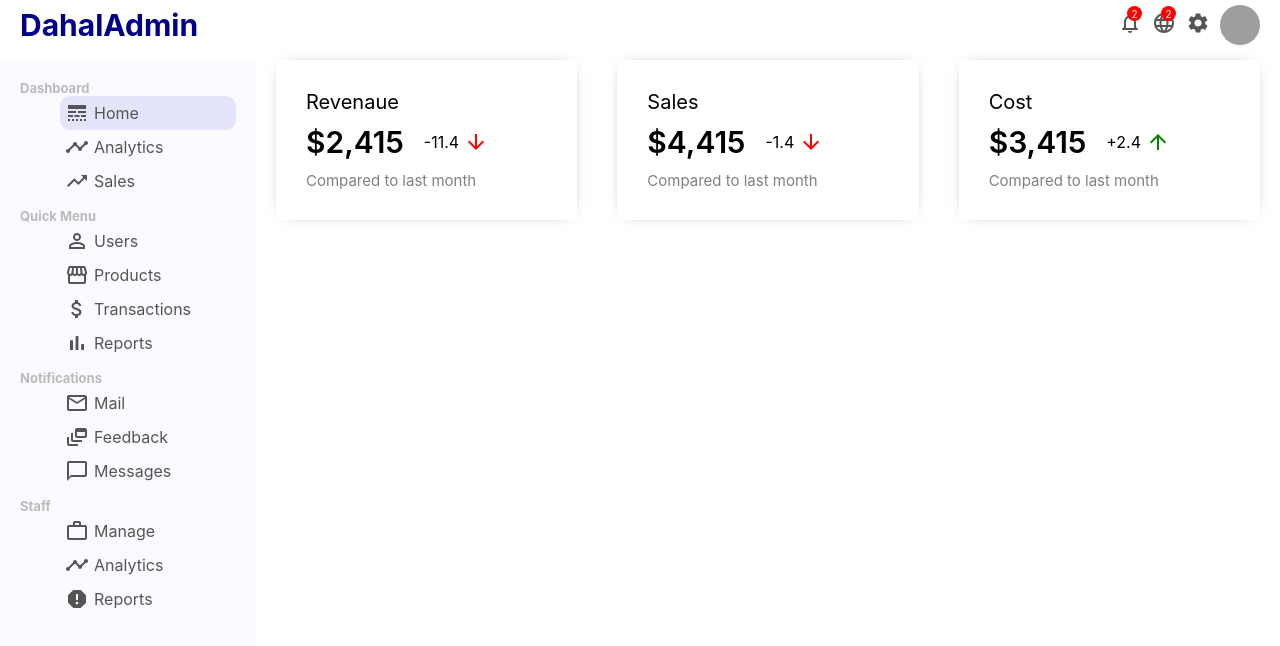
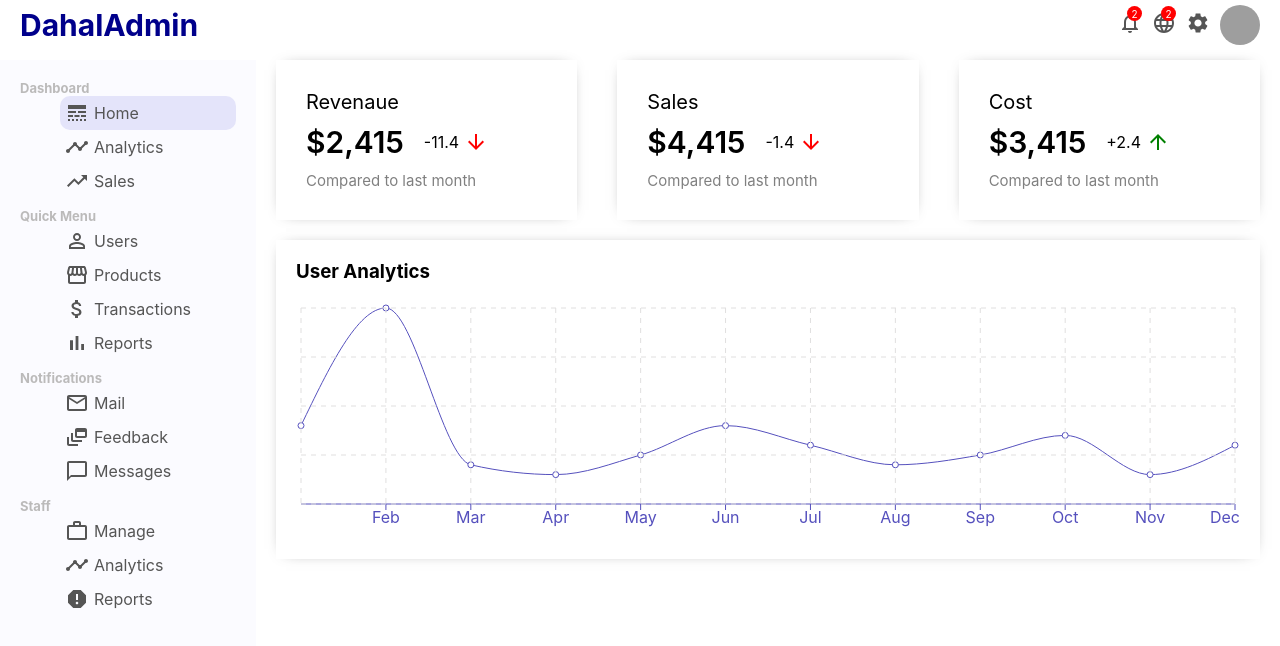
Before and after one commit to roshan871/dashboard-react, a React (Create React App) app: page /#/ in a window 1280 px wide. Shown: the top 646 px of the page. Built offline with nearby package versions, Linux system fonts and the light colour scheme; grey boxes are pictures that could not be loaded.

Commit message:
modified

```diff
--- a/package.json
+++ b/package.json
@@ -12,6 +12,7 @@
     "react": "^17.0.2",
     "react-dom": "^17.0.2",
     "react-scripts": "4.0.3",
+    "recharts": "^2.1.4",
     "web-vitals": "^1.1.2"
   },
   "scripts": {
--- a/src/pages/home/Home.jsx
+++ b/src/pages/home/Home.jsx
@@ -1,13 +1,17 @@
 import React from 'react';
 import './Home.css'
 import FeaturedInfo from '../../components/featuredInfo/FeaturedInfo';
+import Chart from '../../components/chart/Chart';
+import { userData } from "../../dummyData";
+
 
 function Home() {
     return (
         <div className='home'>
               <FeaturedInfo />
+              <Chart data={userData} title='User Analytics' grid dataKey='Active User'/>
         </div>
     )
 }
 
-export default Home
+export default Home;
```
Also changed, not shown: 1 other file (tests, documents, lock files or other folders).
